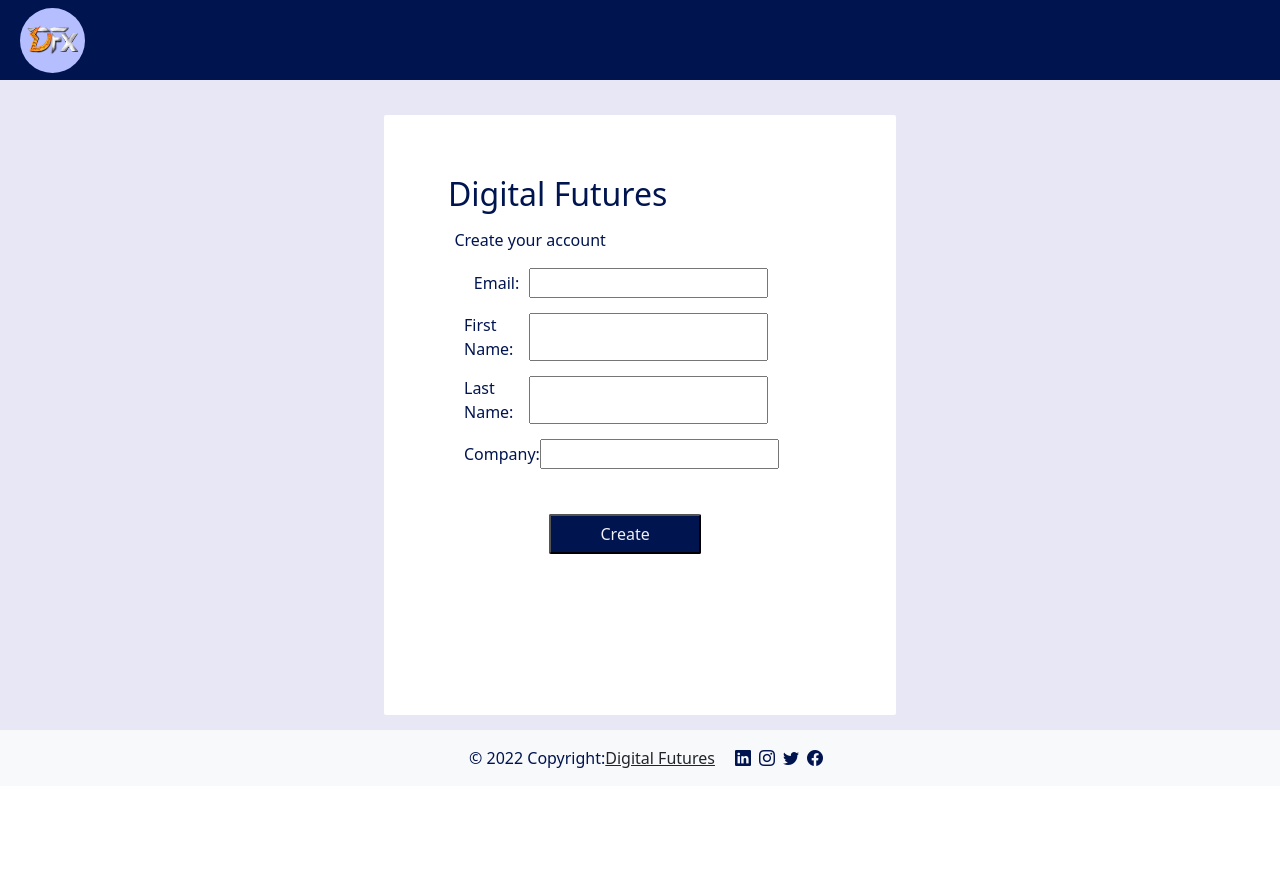
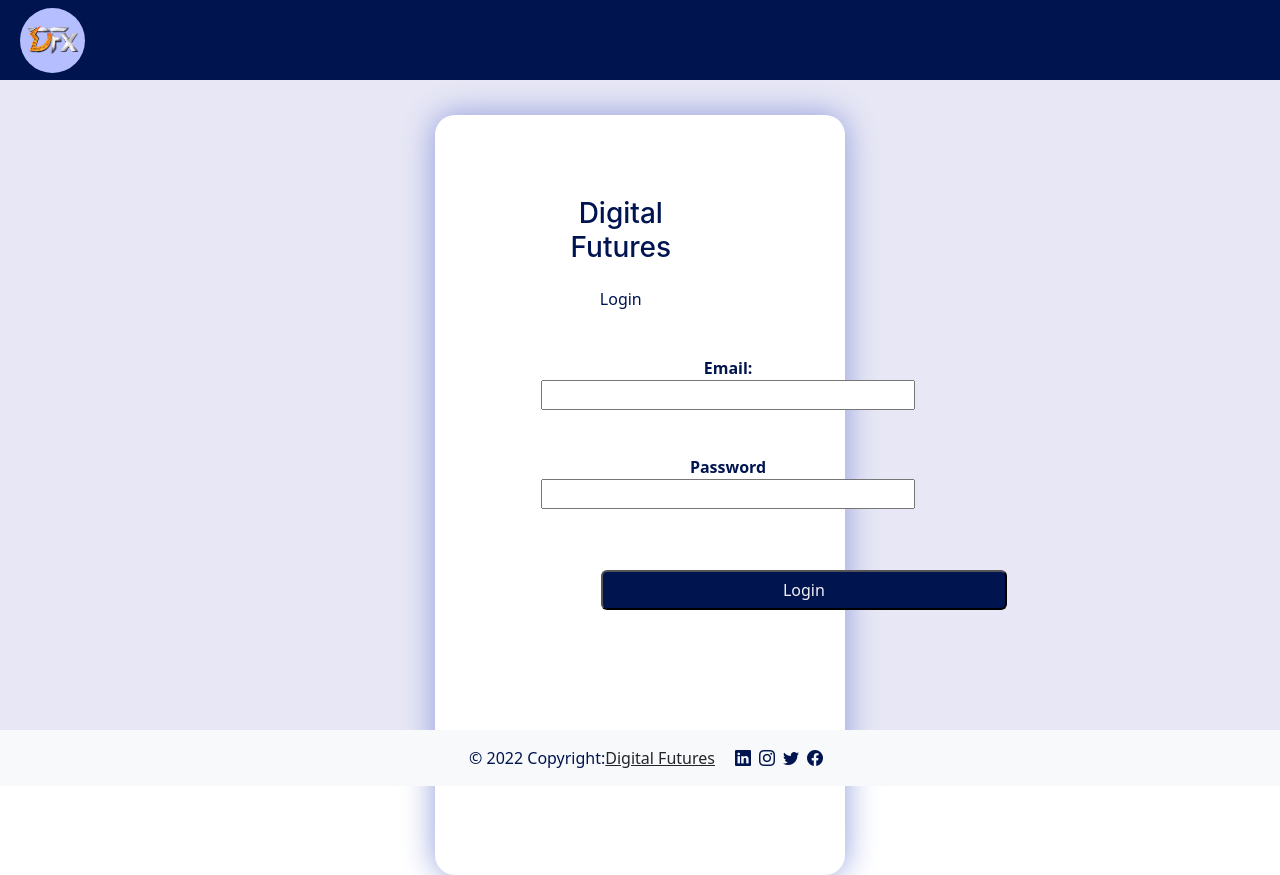
Before and after one commit to TanvirDF/TeamEngineering, a React (Create React App) app in the folder FrontEnd/: page /login in a window 1280 px wide. Before the commit the page ends 800 px from the top, so only its background shows below. Built offline with nearby package versions, Linux system fonts and the light colour scheme.

Commit message:
.env, login styling stuff

```diff
--- a/FrontEnd/src/CSS/Profile.css
+++ b/FrontEnd/src/CSS/Profile.css
@@ -10,6 +10,7 @@
     gap: 30%;
     border-radius: 5px;
     color: rgb(0, 20, 80);
+
 
 }
 
--- a/FrontEnd/src/CSS/login.css
+++ b/FrontEnd/src/CSS/login.css
@@ -8,41 +8,82 @@
 
 .loginHolder {
     background-color: white;
-    padding-top: 45px;
-    padding-left: 5%;
+    padding-top: 67px;
+    padding-left: 7%;
     padding-right: 10%;
-    height: 600px;
-    width: 40%;
-    border-radius: 2px;
+
+    height: 95vh;
+    width: 32%;
+    border-radius: 5px;
+    text-align: center;
+     display: flex;
+    flex-direction: column;
+     border-radius: 20px;
+     box-shadow: 0 0 2em rgb(143, 155, 219);
+
+
+
+
 }
 
 form {
-    margin-left: 5%;
+    margin-block: 0%;
 }
 
 .eachBox {
     display: flex;
+    flex-direction: column;
+    margin-top: 13px;
+    color: rgb(0, 20, 80);
+    padding: 1em;
+    border: none;
+    border-radius: 30px;
+    font-weight: 600;
+    width: 150%;
+
+
+}
+
+.loginHolder p {
+
+    text-align: center;
     margin-top: 15px;
     color: rgb(0, 20, 80);
 
 }
 
-.loginHolder p {
-    margin-top: 15px;
-    margin-left: 2%;
-    color: rgb(0, 20, 80);
-}
-
 .loginBtn button {
     margin-top: 45px;
-    margin-left: 28%;
-    margin-right: 15%;
+     margin-left: 28%;
+    margin-right: 46%;
     height: 40px;
-    width: 50%;
-    border-radius: 2px;
+    width: 150%;
+    border-radius: 6px;
+
+
+
+
+
+
+
 }
 
 .loginHolder h2 {
     margin-top: 15px;
     color: rgb(0, 20, 80);
+    font-family: -apple-system,
+        BlinkMacSystemFont,
+        Segoe UI,
+        Roboto,
+        Helvetica,
+        Arial,
+        sans-serif,
+        Apple Color Emoji,
+        Segoe UI Emoji,
+        Segoe UI Symbol;
+    font-weight: 500;
+    font-size: 1.75rem;
+
+
+
 }
--- a/FrontEnd/src/Components/LogIn.jsx
+++ b/FrontEnd/src/Components/LogIn.jsx
@@ -2,52 +2,39 @@ import axios from 'axios';
 import React from 'react';
 import { useState } from 'react';
 import '../CSS/login.css';
+import { useNavigate } from 'react-router-dom';
 
 
 const LogIn = () => {
 
-    const [userIn, setUserIn] = useState({
-        email: '',
-        firstName: '',
-        lastName: '',
-        company: ''
-    });
+    const url = `${process.env.DB_URI}/auth/login`;
 
-    const postUserData = async (e) => {
-        e.preventDefault();
-        const { email, firstName, lastName, company } = userIn;
-        const res = await axios.post('http://localhost:', userIn);
-        setUserIn({
-            email: '',
-            firstName: '',
-            lastName: '',
-            company: ''
-        });
+    const [responseMsg, setResponseMsg] = useState();
+    const [user, setUser] = useState({ email: '', password: '' });
+    let navigate = useNavigate();
 
+    const handleChange = event => {
+        const { name, value } = event.target;
+        setUser({ ...user, [name]: value });
     }
 
 
-
+// submit button handle change to do
     return (
         <div className='body'>
             <div className='loginHolder'>
                 <h2>Digital Futures</h2>
-                <p>Create your account</p>
+                <p>Login</p>
                 <form action="">
                     <div className='eachBox'><label htmlFor="email">Email: </label>
-                        <input type="email" id='email' name='email' />
+                        <input type="email" id='email' name='email' onChange={handleChange} required/>
                     </div>
-                    <div className='eachBox'><label htmlFor="firstNAme">First Name: </label>
-                        <input type="text" id='firstName' name='firstName' />
+                    <div className='eachBox'><label htmlFor="password" > Password </label>
+                        <input type="text" id='password' name='password' onChange= {handleChange} required/>
                     </div>
-                    <div className='eachBox'><label htmlFor="lastName">Last Name: </label>
-                        <input type="text" id='lastName' name='lastName' />
-                    </div>
-                    <div className='eachBox'><label htmlFor="company">Company: </label>
-                        <input type="text" id='company' name='company' />
-                    </div>
+
                     <div className='loginBtn'>
-                        <button type='submit' name='loginBtn'>Create</button>
+                        <button type='submit' name='loginBtn'>Login</button>
                     </div>
                 </form>
             </div>
```
Also changed, not shown: 1 other file (tests, documents, lock files or other folders).
